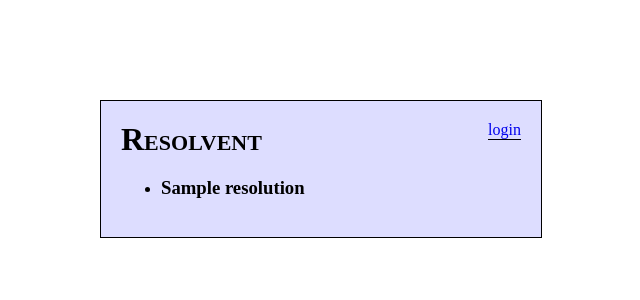
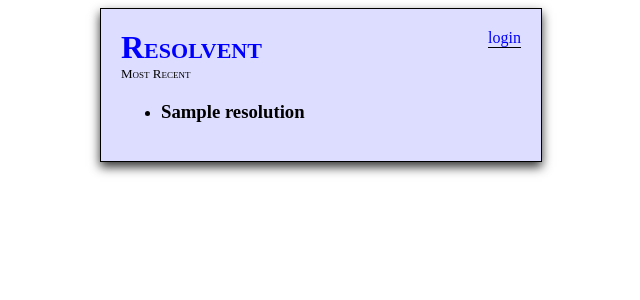
Before and after one commit to bmetitiri/proto, a Python web app: template resolvent/templates/main.html in a window 1280 px wide. Shown: the top 300 px of the page, without its empty margins (319-959 px from the left). Run offline with Jinja, Linux system fonts and the light colour scheme; the template is opened without the code that fills it: most values are stand-ins (such as "Sample title", 1, 10 or a date in 2020).

Commit message:
basic functionality, online

```diff
--- a/app.yaml
+++ b/app.yaml
@@ -1,4 +1,4 @@
-application: helloworld
+application: brave-new-world-001
 version: 1
 runtime: python
 api_version: 1
--- a/resolvent/templates/base.html
+++ b/resolvent/templates/base.html
@@ -2,16 +2,25 @@
 <html>
 	<head>
 		<style type="text/css">
-			a {text-decoration:none;}
-			form {text-align:center;}
+			a {color:#00f; text-decoration:none;}
 			h1 {font-variant:small-caps;margin:0;}
+			.add {text-align:center;}
 			.content {background:#ddf; border:1px solid #000;
-				margin:100px auto; max-width:400px; padding:20px;}
-			.public {font-size:small; font-weight:normal;}
+				-webkit-box-shadow: 0 5px 10px #333;
+				margin:0 auto; max-width:400px; padding:20px;}
+			.next, .prev {font-size:x-large; margin-top:13px;}
+			.next {float:right;}
+			.prev {float:left;}
+			.resolution form {display:none;}
+			.resolution:hover form {display:block;}
+			.small {font-size:small; font-weight:normal;}
 			.user {border-bottom:1px solid #000; float:right}
 		</style>
+		<title>Resolvent</title>
 	</head>
 	<body>
+		<div class="center_hack1">
+		<div class="center_hack2">
 		<div class="content">
 		<div class="user">{% if user %}
 			<a href="{{c.logout}}">logout</a>
@@ -19,9 +28,13 @@
 			{% else %}
 			<a href="{{c.login}}">login</a>{% endif %}
 		</div>
-		<h1>Resolvent</h1>
+		<h1><a href="/resolvent/">Resolvent</a>
+			<div class="small">{% if user %}Current
+				{% else %}Most Recent{% endif %}</div></h1>
 		{% block content %}
 		{% endblock %}
 		</div>
+		</div>
+		</div>
 	</body>
 <html>
--- a/resolvent/templates/main.html
+++ b/resolvent/templates/main.html
@@ -1,24 +1,37 @@
 {% extends 'base.html' %}
 {% block content %}
+{% if prev %}<div class="prev">
+	<a href="?p={{prev}}">&laquo;</a></div>{% endif %}
+{% if next %}<div class="next">
+	<a href="?p={{next}}">&raquo;</a></div>{% endif %}
+
 <ul class="resolutions">
 	{% for r in resolutions %}
-	<li>
-		<h3>{{r.name}}
-			{% if user %}<span class="public">
+	<li class="resolution">
+		<h3>
+			{{r.name}}
+			{% if user %}
+			<span class="small">
 				{% if r.public %}(Public){% else %}
-				(Private){% endif %}</span>{% endif %}
+				(Private){% endif %}</span>
+			{% endif %}
 		</h3>
+		{% if user %}
+			<form method="POST">
+				<input name="method" type="submit" value="Give Up" />
+				<input name="id" type="hidden" value="{{r.key}}" />
+			</form>
+		{% endif %}
 	</li>
 	{% endfor %}
 </ul>
 {% if user %}
-<form method="POST">
+<form class="add" method="POST">
 	<label for="name">Resolve to</label>
 	<input id="name" name="name" type="text" />
 	(<label for="public">publicly</label>
 	<input id="public" name="public" type="checkbox" checked="checked" />)
-	<input type="submit" value="Add" />
-	<input name="method" type="hidden" value="add" />
+	<input name="method" type="submit" value="Add" />
 </form>
 {% endif %}
 {% endblock %}
```
Also changed, not shown: common.py (+4 -4 lines), index.yaml (added, +23 -0 lines), resolvent/main.py (+20 -6 lines).
